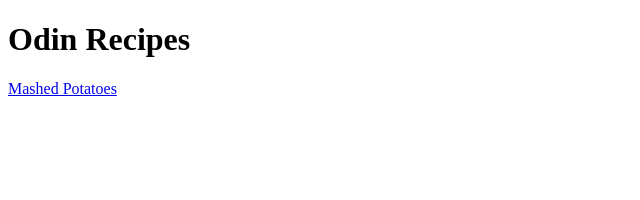
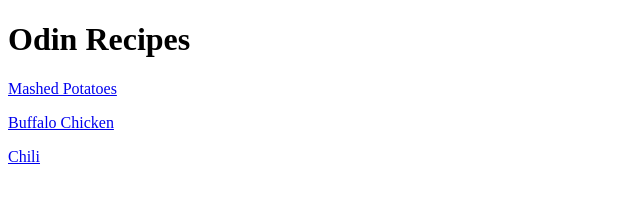
Before and after one commit to TheSon4/odin-recipes, a plain HTML site: page index.html in a window 1280 px wide. Shown: the whole page, without its empty margins (0-640 px from the left). Drawn offline with Linux system fonts and the light colour scheme.

Commit message:
Add pages for buffalo chicken and chili

```diff
--- a/index.html
+++ b/index.html
@@ -10,6 +10,7 @@
 <body>
     <h1>Odin Recipes</h1>
     <p><a href="./recipes/mashed-potatoes.html">Mashed Potatoes</a></p>
-
+    <p><a href="./recipes/buffalo-chicken.html">Buffalo Chicken</a></p>
+    <p><a href="./recipes/chili.html">Chili</a></p>
 </body>
 </html>
```
Also changed, not shown: recipes/buffalo-chicken.html (added), recipes/chili.html (added).
